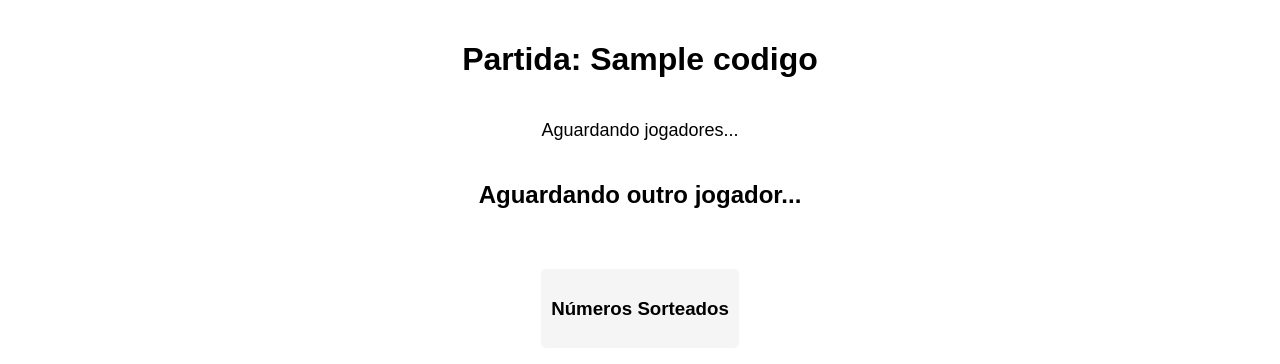
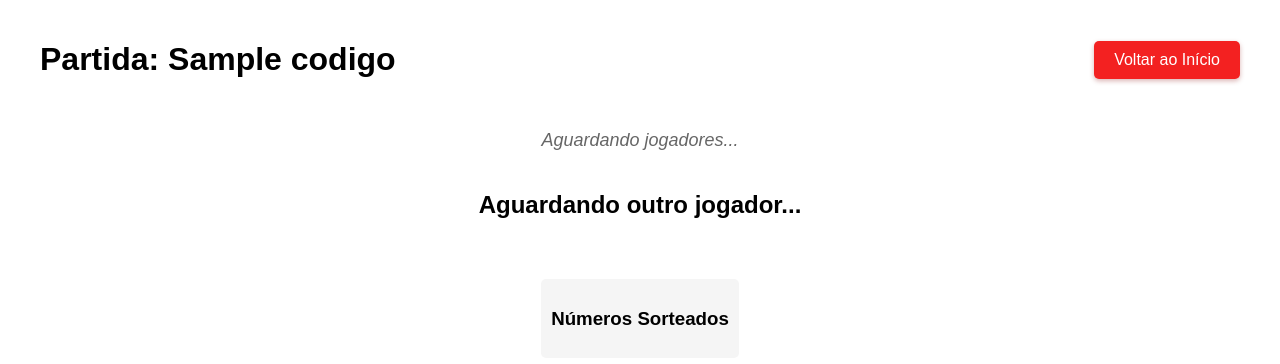
Before and after one commit to MarlyssonSD/Bingo-Online, a Flask app: template Bingo/templates/partida.html in a window 1280 px wide. Shown: the top 364 px of the page. Run offline with Flask 3, Linux system fonts and the light colour scheme; the template is opened without the code that fills it: most values are stand-ins (such as "Sample title", 1, 10 or a date in 2020); some libraries are stand-ins or nearby versions.

Commit message:
close #33

```diff
--- a/Bingo/app.py
+++ b/Bingo/app.py
@@ -358,24 +358,47 @@ def handle_iniciar_jogo(data):
 @socketio.on('sair_sala')
 def sair_sala(data):
     codigo = data.get('codigo')
-    if not codigo or codigo not in partidas:
+    nome_jogador = session.get('nome_jogador')
+    tipo_sala = session.get('tipo_sala', '1')
+
+    if not nome_jogador:
+        emit('erro', {'mensagem': 'Nome do jogador não encontrado'})
+        return
+
+    partidas_dict = partidas if tipo_sala == '1' else partidas_sala_2
+
+    if not codigo or codigo not in partidas_dict:
         emit('erro', {'mensagem': 'Sala não encontrada'})
         return
 
-    sala = partidas[codigo]
-    sid = request.sid
+    sala = partidas_dict[codigo]
+
+    # Verifica se o jogo está em andamento e tem apenas 2 jogadores
+    jogo_em_andamento = sala['estado'] == 'em_andamento'
+    tem_dois_jogadores = len(sala['jogadores']) == 2
 
     # Remove o jogador da sala
-    if sid in sala['jogadores']:
-        del sala['jogadores'][sid]
+    if nome_jogador in sala['jogadores']:
+        sala['jogadores'].remove(nome_jogador)
         leave_room(codigo)
 
         # Se não houver mais jogadores, remove a sala
         if not sala['jogadores']:
-            del partidas[codigo]
+            del partidas_dict[codigo]
         else:
+            # Se o jogo estava em andamento e tinha apenas 2 jogadores,
+            # o jogador restante é o vencedor
+            if jogo_em_andamento and tem_dois_jogadores:
+                jogador_restante = sala['jogadores'][0]
+                print(f"VITÓRIA POR WO! Jogador {jogador_restante} venceu na sala {codigo} porque o outro jogador saiu.")
+                sala['estado'] = 'finalizado'
+                sala['vencedor'] = jogador_restante
+                socketio.emit('bingo', {'vencedor': jogador_restante}, room=codigo)
+                socketio.emit('mensagem', {
+                    'texto': f"O jogador {nome_jogador} saiu da partida. {jogador_restante} foi declarado vencedor!"
+                }, room=codigo)
             # Se o jogo ainda não começou, atualiza o estado
-            if sala['estado'] == 'aguardando' or sala['estado'] == 'contagem':
+            elif sala['estado'] == 'aguardando' or sala['estado'] == 'contagem':
                 if len(sala['jogadores']) < 2:
                     sala['estado'] = 'aguardando'
                     sala['contagem'] = None
@@ -385,8 +408,11 @@ def sair_sala(data):
 
             # Atualiza a lista de jogadores
             emit('atualizar_jogadores', {
-                'jogadores': [jogador['nome'] for jogador in sala['jogadores']]
+                'jogadores': sala['jogadores']
             }, room=codigo)
+
+    # Notifica a sala que o jogador saiu
+    emit('jogador_saiu', {'nome': nome_jogador}, room=codigo)
 
 @socketio.on('solicitar_partidas')
 def enviar_partidas(data):
--- a/Bingo/templates/partida.html
+++ b/Bingo/templates/partida.html
@@ -195,8 +195,6 @@
         .jogadores {
             margin: 20px 0;
             font-size: 18px;
-        }
-        .aguardando {
             color: #666;
             font-style: italic;
         }
@@ -228,11 +226,46 @@
             transform: scale(0.98);
             box-shadow: 0 2px 8px rgba(255, 68, 68, 0.2);
         }
+
+        .voltar-button {
+            padding: 10px 20px;
+            font-size: 16px;
+            background-color: #f32121;
+            color: white;
+            border: none;
+            border-radius: 5px;
+            cursor: pointer;
+            margin: 10px 0;
+            transition: all 0.3s ease;
+            box-shadow: 0 2px 5px rgba(131, 8, 8, 0.3);
+        }
+
+        .voltar-button:hover {
+            background-color: #610606;
+            transform: scale(1.05);
+            box-shadow: 0 4px 8px rgba(33, 150, 243, 0.4);
+        }
+
+        .voltar-button:active {
+            transform: scale(0.98);
+            box-shadow: 0 1px 3px rgba(33, 150, 243, 0.2);
+        }
+
+        .header-container {
+            display: flex;
+            justify-content: space-between;
+            align-items: center;
+            width: 100%;
+            margin-bottom: 10px;
+        }
     </style>
 </head>
 <body>
     <div class="game-container">
-        <h1>Partida: {{ codigo }}</h1>
+        <div class="header-container">
+            <h1>Partida: {{ codigo }}</h1>
+            <button id="voltar-btn" class="voltar-button" onclick="sairPartida()">Voltar ao Início</button>
+        </div>
         <div class="jogadores" id="jogadores">Aguardando jogadores...</div>
         <div class="status-container">
             <div id="status">Aguardando outro jogador...</div>
@@ -271,6 +304,16 @@
             console.log('Jogador entrou:', data.nome);
             if (!jogadoresConectados.includes(data.nome)) {
                 jogadoresConectados.push(data.nome);
+            }
+            atualizarListaJogadores();
+            atualizarStatusJogo();
+        });
+
+        socket.on('jogador_saiu', (data) => {
+            console.log('Jogador saiu:', data.nome);
+            const index = jogadoresConectados.indexOf(data.nome);
+            if (index !== -1) {
+                jogadoresConectados.splice(index, 1);
             }
             atualizarListaJogadores();
             atualizarStatusJogo();
@@ -487,6 +530,11 @@
             alert(data.mensagem);
         });
 
+        socket.on('mensagem', (data) => {
+            console.log('Mensagem:', data);
+            alert(data.texto);
+        });
+
         // Função para entrar na sala
         function entrarSala() {
             const codigo = document.getElementById('codigo').value;
@@ -604,6 +652,13 @@
                 }, 5000);
             }
         }
+
+        function sairPartida() {
+            if (confirm('Tem certeza que deseja sair da partida?')) {
+                socket.emit('sair_sala', { codigo: codigoPartida });
+                window.location.href = '/';
+            }
+        }
     </script>
 </body>
 </html>
```
